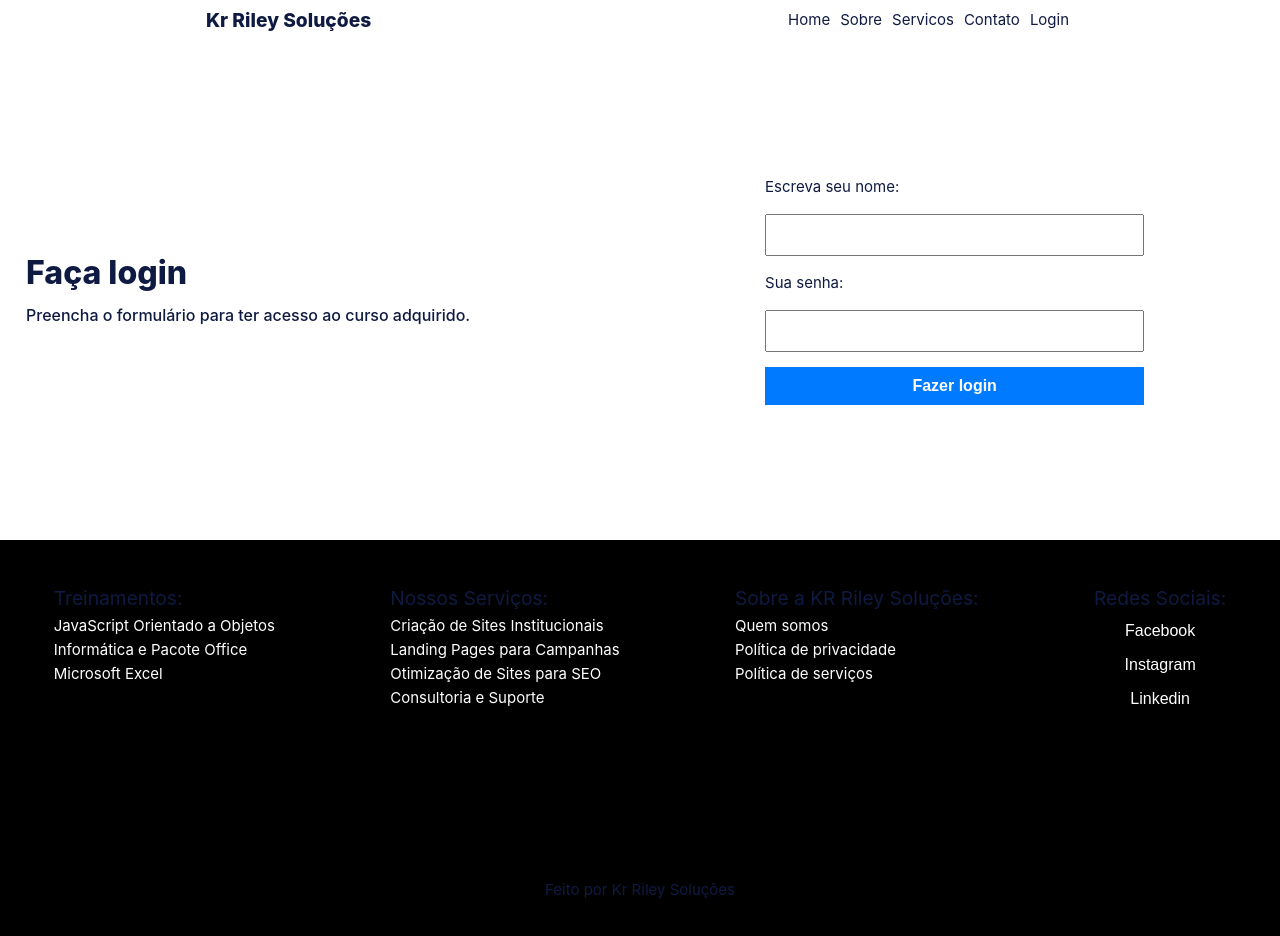
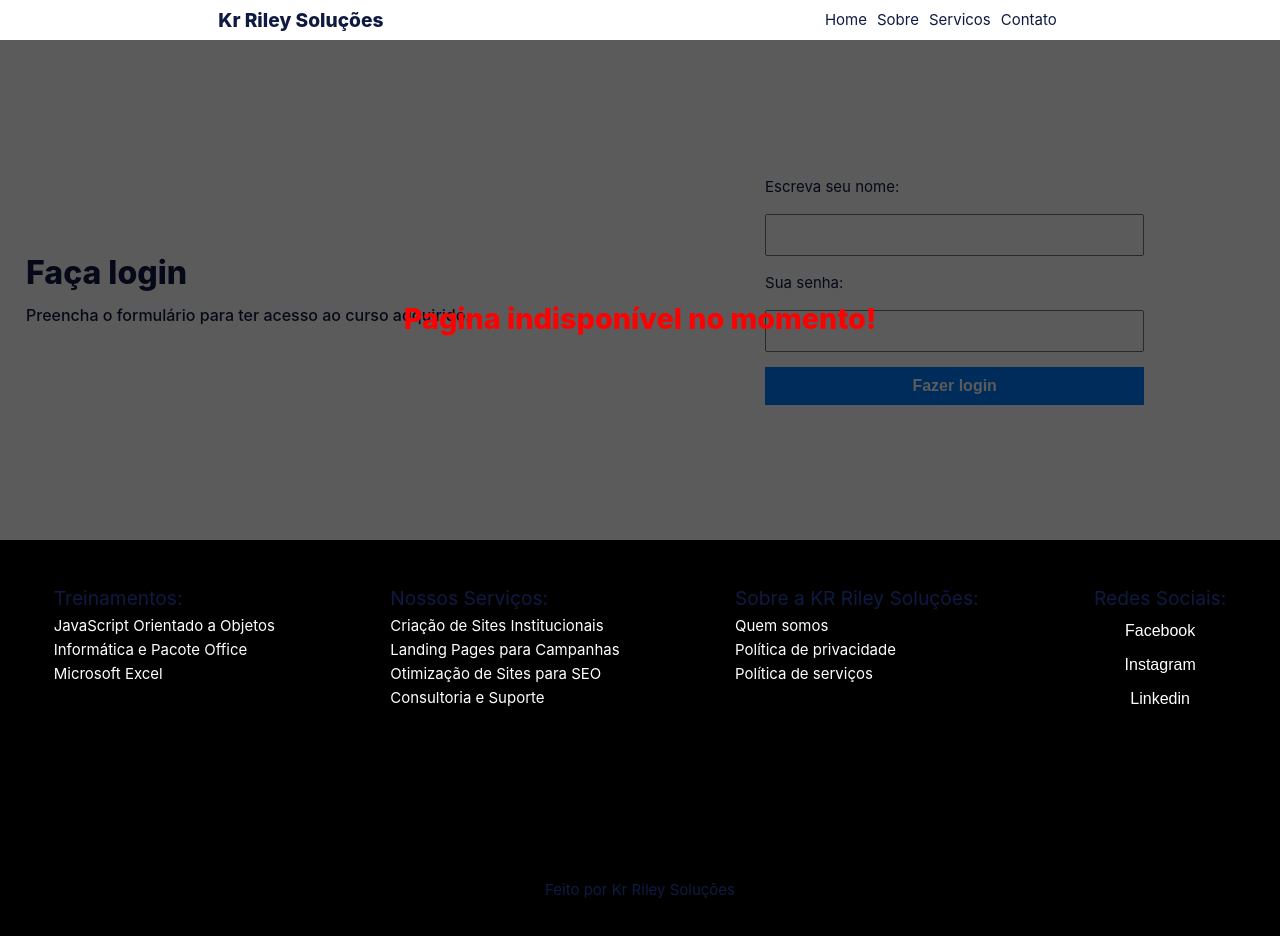
Before and after one commit to kreivesler/rileySolucoes, a Vue app: page /login in a window 1280 px wide. Shown: the top 936 px of the page. Built offline with nearby package versions, Linux system fonts and the light colour scheme.

Commit message:
commit 59 	modified:   src/data/rotas.js 	modified:   src/views/LoginPage.vue

```diff
--- a/src/data/rotas.js
+++ b/src/data/rotas.js
@@ -2,8 +2,7 @@ const rotasMenu = [
   { name: 'Home', path: '/' },
   { name: 'Sobre', path: '/sobre' },
   { name: 'Servicos', path: '/servicos' },
-  { name: 'Contato', path: '/contato' },
-  { name: 'Login', path: '/login'}
+  { name: 'Contato', path: '/contato' }
 ]
 
 export {rotasMenu}
--- a/src/views/LoginPage.vue
+++ b/src/views/LoginPage.vue
@@ -7,6 +7,7 @@ import { RouterLink } from 'vue-router';
 import ButtonComponent from '@/components/ButtonComponent.vue';
 </script>
 <template>
+  <span id="msg"  >Pagina indisponível no momento!</span>
   <ContainerComponent id="container1" display-type="flex" flex-d="row">
     <CardComponent titulo-card="Faça login" font-sizespan="2rem" font-weightspan="800" paragrafo-card="Preencha o formulário para ter acesso ao curso adquirido." />
 
@@ -74,6 +75,18 @@ import ButtonComponent from '@/components/ButtonComponent.vue';
   </ContainerComponent>
 </template>
 <style scoped>
+#msg{
+  width: 100%;
+  height: 500px;
+  padding-top: 20%;
+  text-align: center;
+  color: red;
+  font-size: 1.8rem;
+  font-weight: 800;
+  position: absolute;
+  background-color: rgba(0, 0, 0, 0.644);
+
+}
 @media only screen and (min-width:300px) {
 
 }
```
